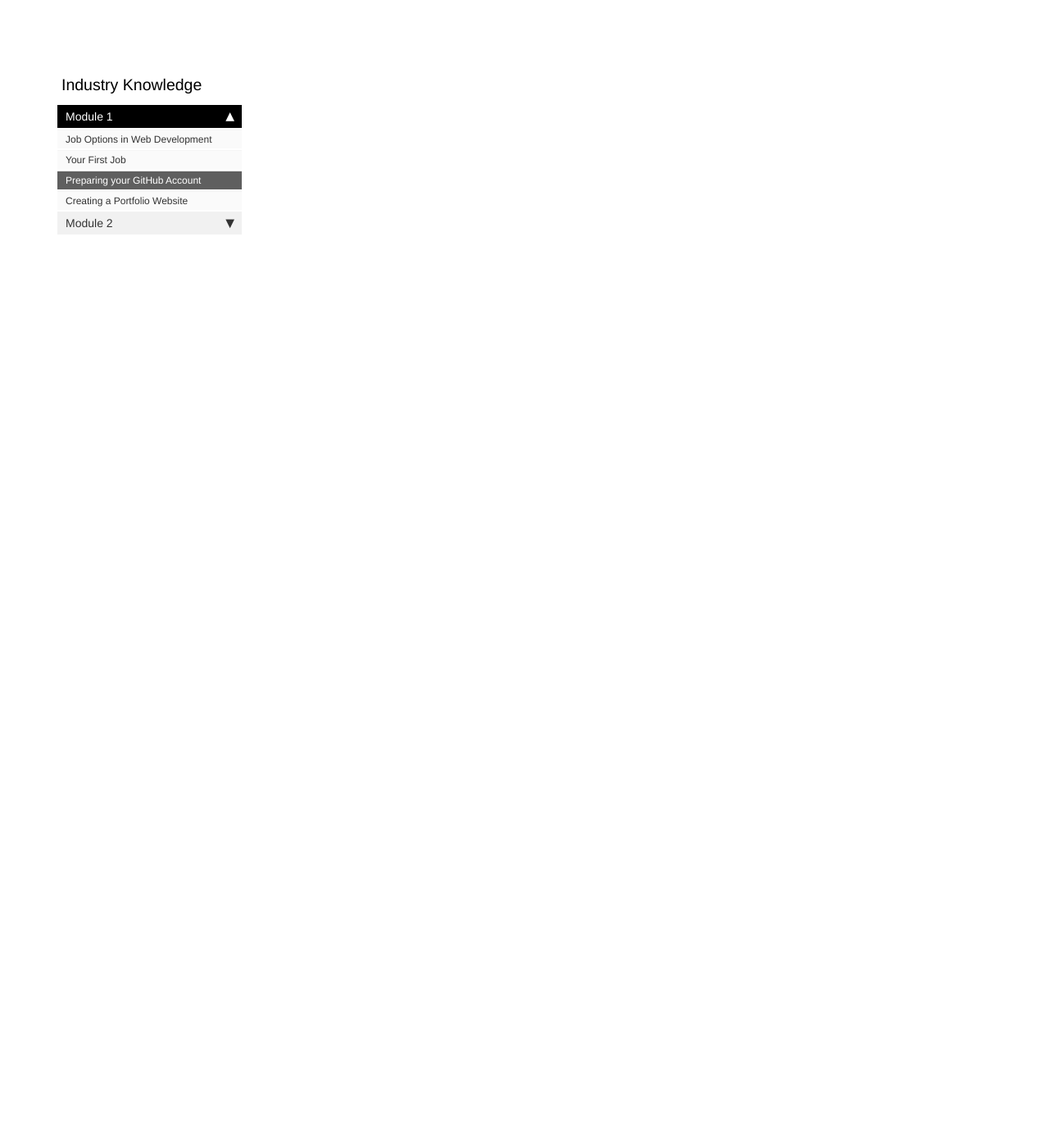
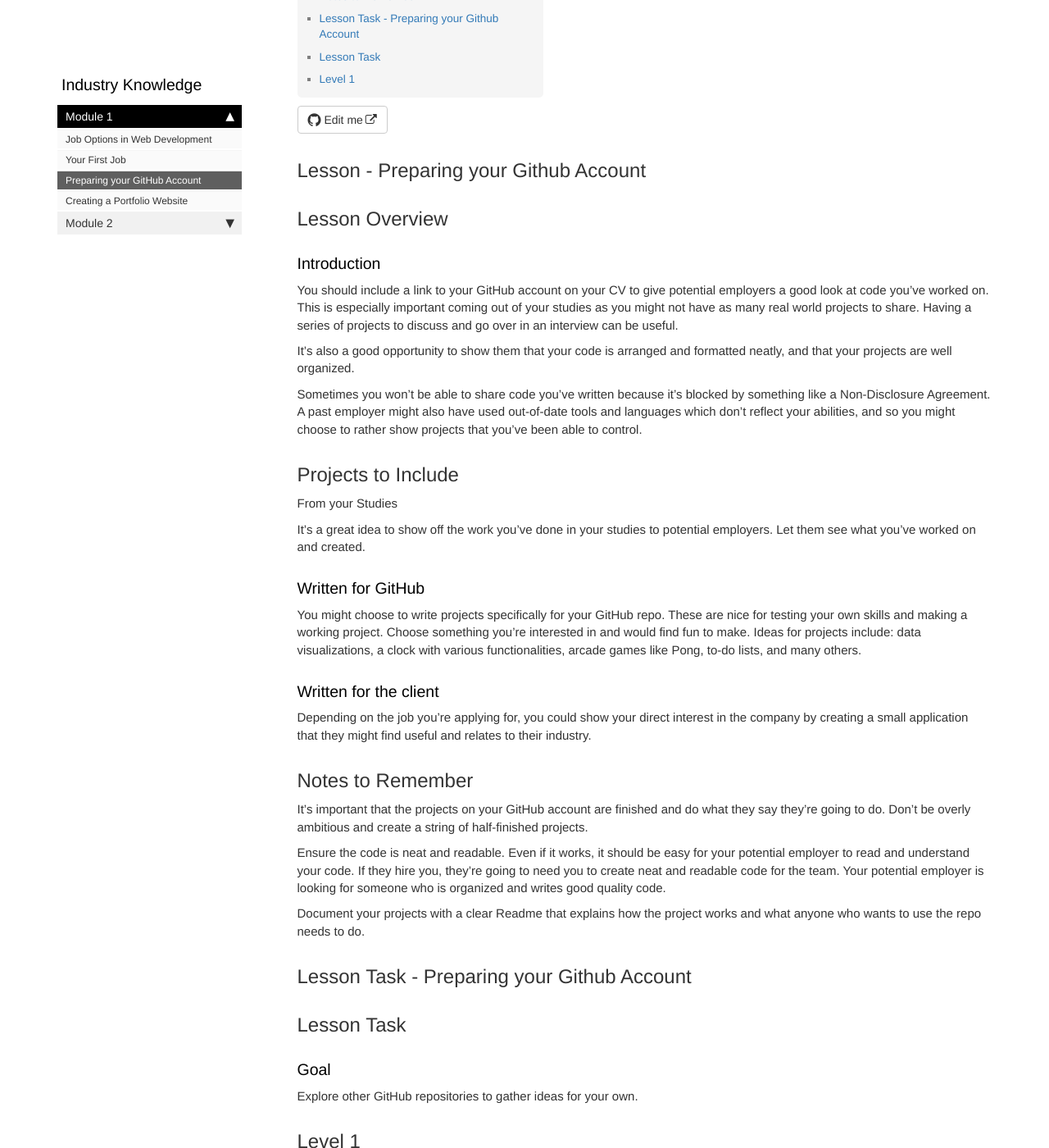
Before and after one commit to AmberBentley/content-feu, a Jekyll site: the page built from pages/industry-knowledge/github-account.md, in a window 1280 px wide and 1400 px high, scrolled down 270 px. Shown: the whole window at 82% size. Built offline with Jekyll 4.4.1, drawn with Linux system fonts in a browser that asks for light colours; comment, search, counter and statistics services are not loaded; before the commit the page ends 900 px from its top, so only the background shows below that; some of the changed text lies outside the part shown.

Commit message:
update Github account

```diff
--- a/pages/industry-knowledge/github-account.md
+++ b/pages/industry-knowledge/github-account.md
@@ -6,3 +6,55 @@ sidebar: industry-knowledge
 permalink: industry-knowledge/github-account.html
 folder: industry-knowledge
 ---
+
+## Lesson - Preparing your Github Account
+
+## Lesson Overview
+
+### Introduction
+
+You should include a link to your GitHub account on your CV to give potential employers a good look at code you’ve worked on. This is especially important coming out of your studies as you might not have as many real world projects to share. Having a series of projects to discuss and go over in an interview can be useful.
+
+It’s also a good opportunity to show them that your code is arranged and formatted neatly, and that your projects are well organized.
+
+Sometimes you won’t be able to share code you’ve written because it’s blocked by something like a Non-Disclosure Agreement. A past employer might also have used out-of-date tools and languages which don’t reflect your abilities, and so you might choose to rather show projects that you’ve been able to control.
+
+## Projects to Include
+
+From your Studies
+
+It’s a great idea to show off the work you’ve done in your studies to potential employers. Let them see what you’ve worked on and created.
+
+### Written for GitHub
+
+You might choose to write projects specifically for your GitHub repo. These are nice for testing your own skills and making a working project. Choose something you’re interested in and would find fun to make. Ideas for projects include: data visualizations, a clock with various functionalities, arcade games like Pong, to-do lists, and many others.
+
+### Written for the client
+
+Depending on the job you’re applying for, you could show your direct interest in the company by creating a small application that they might find useful and relates to their industry.
+
+## Notes to Remember
+
+It’s important that the projects on your GitHub account are finished and do what they say they’re going to do. Don’t be overly ambitious and create a string of half-finished projects.
+
+Ensure the code is neat and readable. Even if it works, it should be easy for your potential employer to read and understand your code. If they hire you, they’re going to need you to create neat and readable code for the team. Your potential employer is looking for someone who is organized and writes good quality code.
+
+Document your projects with a clear Readme that explains how the project works and what anyone who wants to use the repo needs to do.
+
+## Lesson Task - Preparing your Github Account
+
+## Lesson Task
+
+### Goal
+
+Explore other GitHub repositories to gather ideas for your own.
+
+## Level 1
+
+- [Go to Github](https://github.com/explore) and start exploring the many different repositories on GitHub. Look for repositories that interest you.
+
+- You can use ‘topics’ to filter and find topics that interest you. You can also use the search to find repositories.
+
+- Take a look at how popular repos set up their Readme file to make it easy for people to work on the project.
+
+- You will see popular repositories have a number of different contributors, branches and commits.
```
